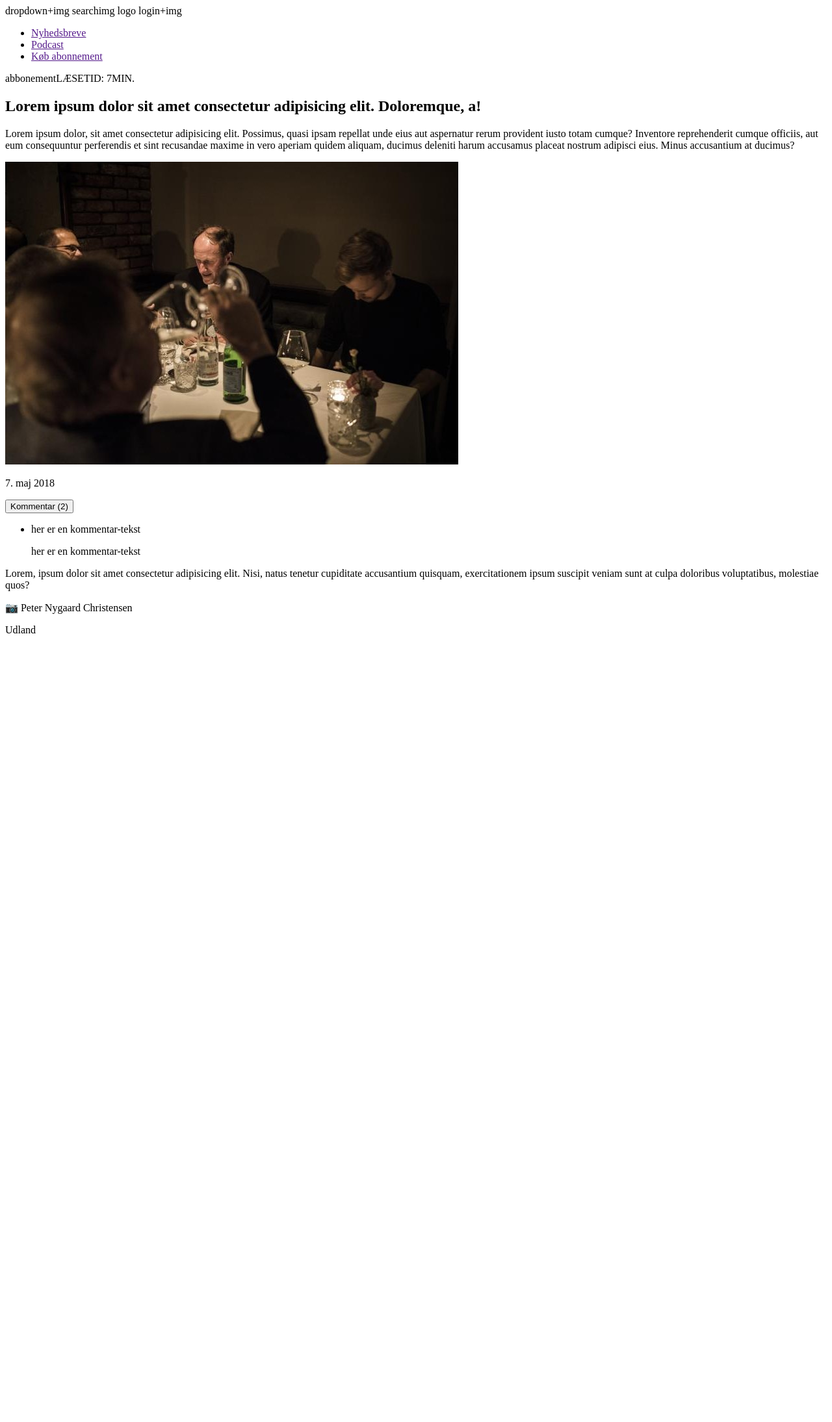
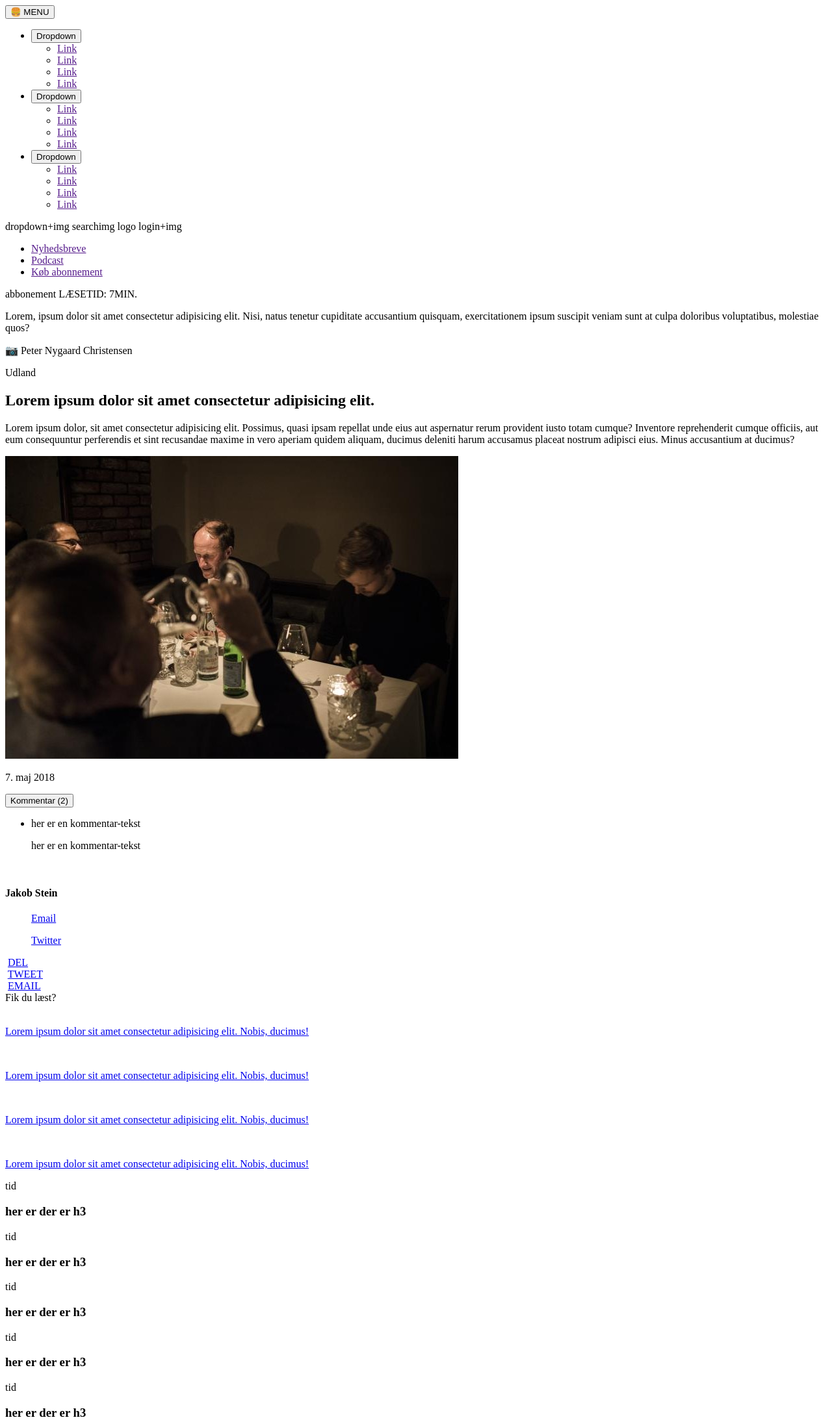
Before and after one commit to rts-cmk-wu09/bootcamp-html-2-MATHIAS1140, a plain HTML site: page index.html in a window 1280 px wide. Shown: the top 2189 px of the page at 65% size. Before the commit the page ends 995 px from the top, so only its background shows below. Drawn offline with Linux system fonts and the light colour scheme.

Commit message:
add aside

```diff
--- a/index.html
+++ b/index.html
@@ -12,6 +12,38 @@
 
 
     <header>
+        <div>
+            <button>🍔 MENU</button>
+            <ul>
+                <li class="dropdown">
+                    <button>Dropdown</button>
+                    <ul>
+                        <li><a href="">Link</a></li>
+                        <li><a href="">Link</a></li>
+                        <li><a href="">Link</a></li>
+                        <li><a href="">Link</a></li>
+                    </ul>
+                </li>
+                <li class="dropdown">
+                    <button>Dropdown</button>
+                    <ul>
+                        <li><a href="">Link</a></li>
+                        <li><a href="">Link</a></li>
+                        <li><a href="">Link</a></li>
+                        <li><a href="">Link</a></li>
+                    </ul>
+                </li>
+                <li class="dropdown">
+                    <button>Dropdown</button>
+                    <ul>
+                        <li><a href="">Link</a></li>
+                        <li><a href="">Link</a></li>
+                        <li><a href="">Link</a></li>
+                        <li><a href="">Link</a></li>
+                    </ul>
+                </li>
+            </ul>
+        </div>
         dropdown+img
         searchimg
         logo
@@ -31,11 +63,19 @@
                 <!-- annonce -->
             </div>
             <p>
-                <span>abbonement</span>LÆSETID: 7MIN.
+                <span>abbonement</span> LÆSETID: 7MIN.
             </p>
+            <aside>
+                <p>
+                    Lorem, ipsum dolor sit amet consectetur adipisicing elit. Nisi, natus tenetur cupiditate accusantium
+                    quisquam, exercitationem ipsum suscipit veniam sunt at culpa doloribus voluptatibus, molestiae quos?
+                </p>
+                <p><span>📷 Peter Nygaard Christensen</span></p>
+                <p><span>Udland</span></p>
+            </aside>
             <article>
                 <h1>
-                    Lorem ipsum dolor sit amet consectetur adipisicing elit. Doloremque, a!
+                    Lorem ipsum dolor sit amet consectetur adipisicing elit.
                 </h1>
                 <p>
                     Lorem ipsum dolor, sit amet consectetur adipisicing elit. Possimus, quasi ipsam repellat unde eius
@@ -44,7 +84,7 @@
                     consequuntur perferendis et sint recusandae maxime in vero aperiam quidem aliquam, ducimus deleniti
                     harum accusamus placeat nostrum adipisci eius. Minus accusantium at ducimus?
                 </p>
-                <img src="/img/article billede.jpg" alt="billede at et mad selskab">
+                <img src="/img/article_billede.jpg" alt="billede at et mad selskab">
                 <div>
                     <!-- der skal være et logo foran -->
                     <p>7. maj 2018</p>
@@ -61,21 +101,93 @@
                         </ul>
                     </div>
                 </div>
-                <div></div>
             </article>
         </div>
+    </div>
+    <div>
         <aside>
-            <p>
-                Lorem, ipsum dolor sit amet consectetur adipisicing elit. Nisi, natus tenetur cupiditate accusantium
-                quisquam, exercitationem ipsum suscipit veniam sunt at culpa doloribus voluptatibus, molestiae quos?
-            </p>
-            <p><span>📷 Peter Nygaard Christensen</span></p>
-            <p><span>Udland</span></p>
-            <div></div>
+            <img src="" alt="">
+            <h4>Jakob Stein</h4>
+            <figure>
+                <a href="#">Email</a>
+            </figure>
+            <figure>
+                <a href="#">Twitter</a>
+            </figure>
+        </aside>
+        <section>
+            <div>
+                <img src="" alt="">
+                <a href="#">DEL</a>
+            </div>
+            <div>
+                <img src="" alt="">
+                <a href="#">TWEET</a>
+            </div>
+            <div>
+                <img src="" alt="">
+                <a href="#">EMAIL</a>
+            </div>
+            <!-- click-ting ? -->
+        </section>
+        <span>Fik du læst?</span>
+    </div>
+
+    <section>
+        <div>
+            <a href="#">
+                <img src="" alt="">
+                <p>Lorem ipsum dolor sit amet consectetur adipisicing elit. Nobis, ducimus!</p>
+            </a>
+        </div>
+        <div>
+            <a href="#">
+                <img src="" alt="">
+                <p>Lorem ipsum dolor sit amet consectetur adipisicing elit. Nobis, ducimus!</p>
+            </a>
+        </div>
+        <div>
+            <a href="#">
+                <img src="" alt="">
+                <p>Lorem ipsum dolor sit amet consectetur adipisicing elit. Nobis, ducimus!</p>
+            </a>
+        </div>
+        <div>
+            <a href="#">
+                <img src="" alt="">
+                <p>Lorem ipsum dolor sit amet consectetur adipisicing elit. Nobis, ducimus!</p>
+            </a>
+        </div>
+    </section>
+
+    <div>
+        <aside>
+            <div>
+                <p>tid</p>
+                <h3>her er der er h3</h3>
+            </div>
+            <div>
+                <p>tid</p>
+                <h3>her er der er h3</h3>
+            </div>
+            <div>
+                <p>tid</p>
+                <h3>her er der er h3</h3>
+            </div>
+            <div>
+                <p>tid</p>
+                <h3>her er der er h3</h3>
+            </div>
+            <div>
+                <p>tid</p>
+                <h3>her er der er h3</h3>
+            </div>
+            <div>
+                <p>tid</p>
+                <h3>her er der er h3</h3>
+            </div>
         </aside>
     </div>
-
-
 
 </body>
 
```
Also changed, not shown: img/article_billede.jpg (renamed from img/article billede.jpg).
